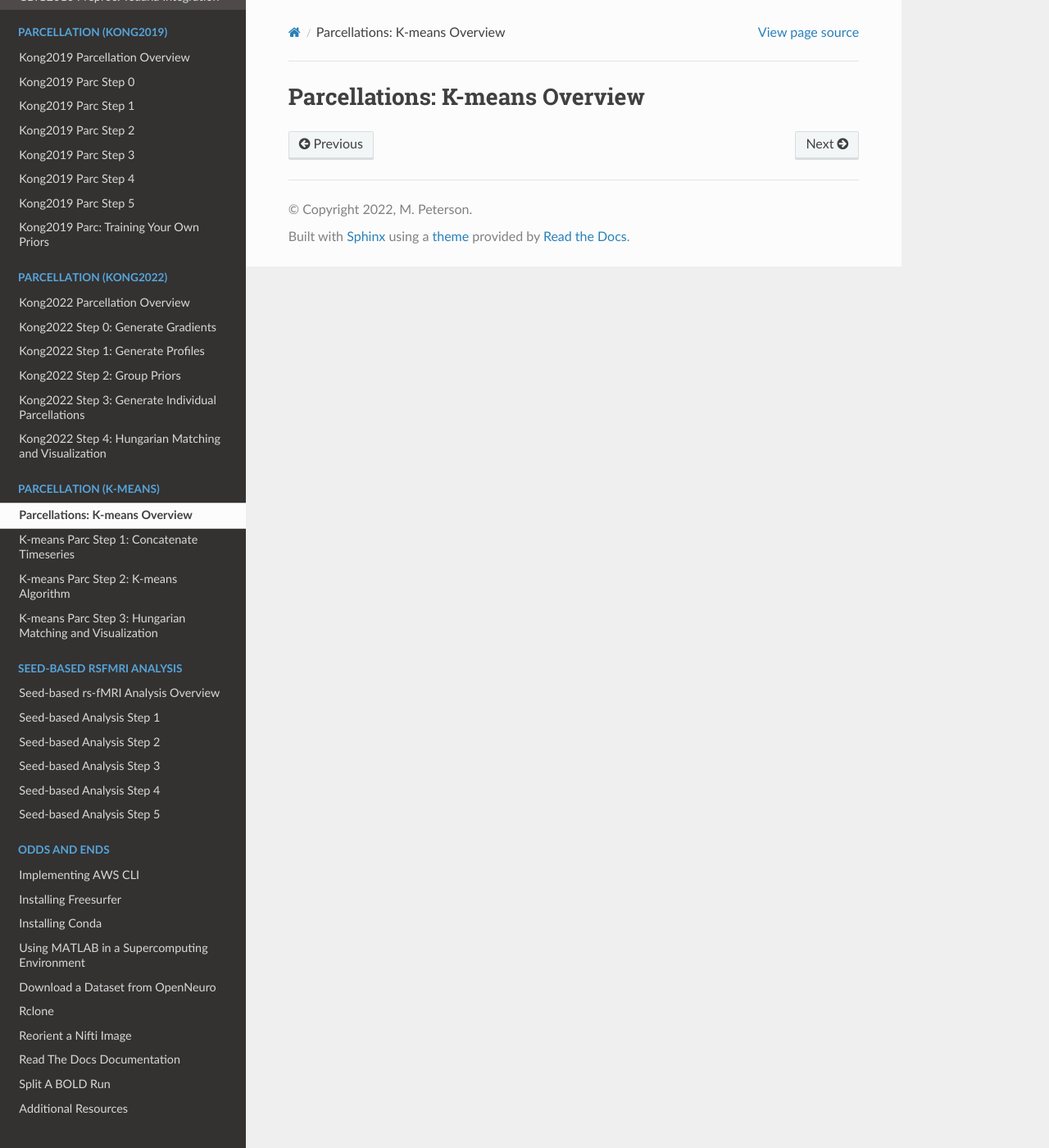
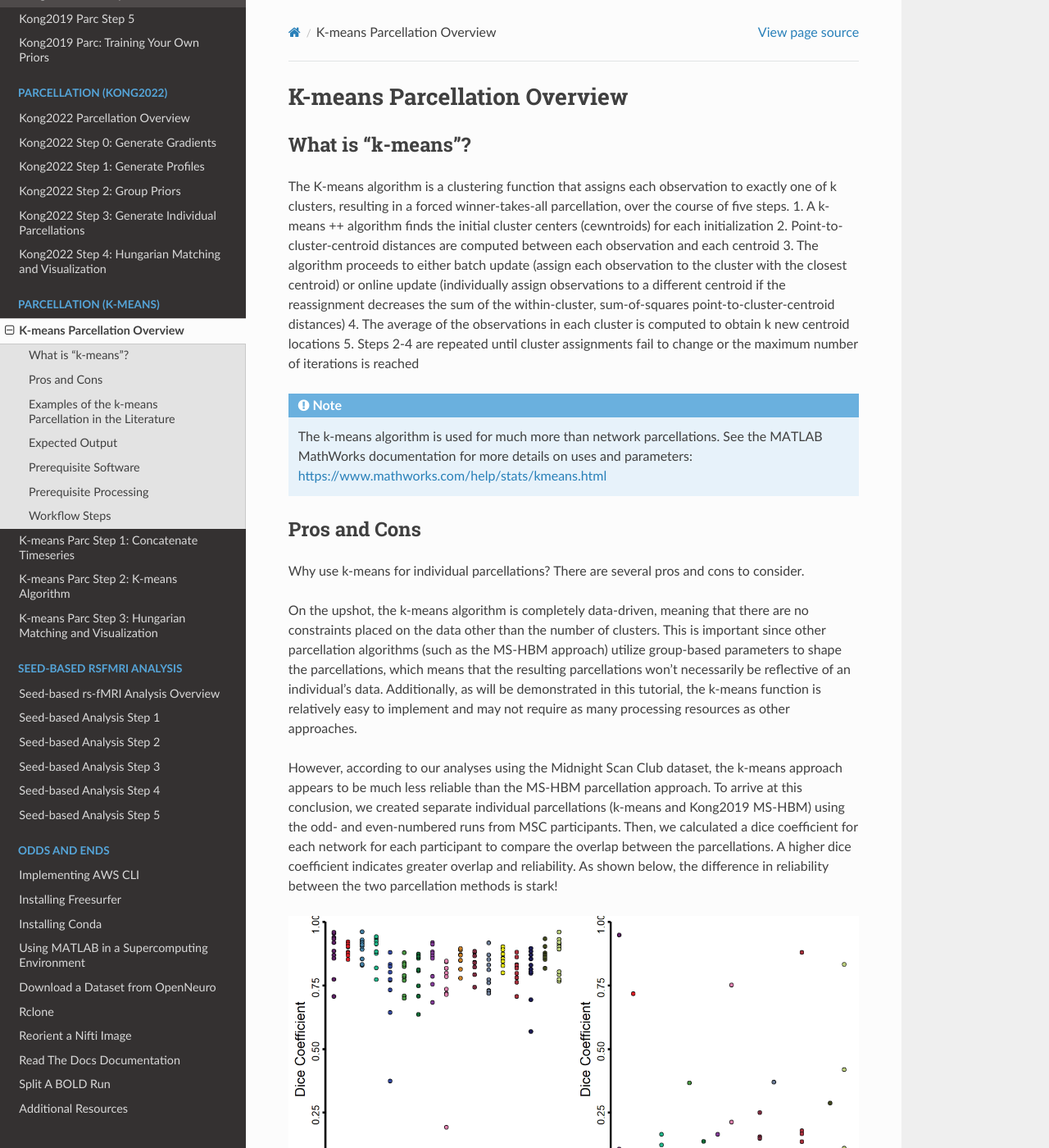
Before and after one commit to peter3200/NeuroDocs, a Sphinx documentation site: the page built from docs/source/kmeans/kmeans_ov.rst, in a window 1280 px wide and 1400 px high. Shown: the whole window at 82% size. Built offline with Sphinx 7.4.7 and the Read the Docs theme 2.0.0, drawn with Linux system fonts in a browser that asks for light colours; some of the changed text lies outside the part shown.

Commit message:
Add files via upload

```diff
--- a/docs/source/kmeans/kmeans_ov.rst
+++ b/docs/source/kmeans/kmeans_ov.rst
@@ -1,2 +1,69 @@
-Parcellations: K-means Overview
-===============================
+K-means Parcellation Overview
+=============================
+
+What is "k-means"?
+******************
+
+The K-means algorithm is a clustering function that assigns each observation to exactly one of k clusters, resulting in a forced winner-takes-all parcellation, over the course of five steps.
+1. A k-means ++ algorithm finds the initial cluster centers (cewntroids) for each initialization
+2. Point-to-cluster-centroid distances are computed between each observation and each centroid
+3. The algorithm proceeds to either batch update (assign each observation to the cluster with the closest centroid) or online update (individually assign observations to a different centroid if the reassignment decreases the sum of the within-cluster, sum-of-squares point-to-cluster-centroid distances)
+4. The average of the observations in each cluster is computed to obtain k new centroid locations
+5. Steps 2-4 are repeated until cluster assignments fail to change or the maximum number of iterations is reached
+
+.. note:: The k-means algorithm is used for much more than network parcellations. See the MATLAB MathWorks documentation for more details on uses and parameters: https://www.mathworks.com/help/stats/kmeans.html
+
+Pros and Cons
+*************
+
+Why use k-means for individual parcellations? There are several pros and cons to consider.
+
+On the upshot, the k-means algorithm is completely data-driven, meaning that there are no constraints placed on the data other than the number of clusters. This is important since other parcellation algorithms (such as the MS-HBM approach) utilize group-based parameters to shape the parcellations, which means that the resulting parcellations won't necessarily be reflective of an individual's data. Additionally, as will be demonstrated in this tutorial, the k-means function is relatively easy to implement and may not require as many processing resources as other approaches.
+
+However, according to our analyses using the Midnight Scan Club dataset, the k-means approach appears to be much less reliable than the MS-HBM parcellation approach. To arrive at this conclusion, we created separate individual parcellations (k-means and Kong2019 MS-HBM) using the odd- and even-numbered runs from MSC participants. Then, we calculated a dice coefficient for each network for each participant to compare the overlap between the parcellations. A higher dice coefficient indicates greater overlap and reliability. As shown below, the difference in reliability between the two parcellation methods is stark!
+
+.. image:: ov_1.png
+
+Examples of the k-means Parcellation in the Literature
+******************************************************
+
+The k-means method has been used previously in the literature to successfully identify the canonical language network and default networks A and B (Braga et al., 2020; Braga & Buckner, 2017; DiNicola et al., 2020).
+
+Expected Output
+***************
+
+To give the reader an idea as to what to expect, below are individual parcellations for the same individual (MSC-01, odd runs).
+
+Kong2019 MS-HBM
+
+.. image:: ov_2.png
+
+K-means
+
+.. image:: ov_3.png
+
+Prerequisite Software
+*********************
+
+We will be using the MATLAB kmeans function, so MATLAB is the main prerequisite. All other softwares are used for preprocessing or visualization.
+
+* MATLAB version r2018b
+* CBIG repository (visualization)
+* FreeSurfer (visualization)
+* HCP Workbench wb_view (visualization)
+
+Prerequisite Processing
+***********************
+
+Prior to generating the individual parcellations, we recommend generating surface reconstructions and performing any desired preprocessing steps.
+
+* FreeSurfer recon-all
+* CBIG2016 preprocessing (or any other pipeline with projection to fsaverage6 surface)
+
+Workflow Steps
+**************
+
+Once preprocessing is completed, we can begin the parcellation pipeline. The workflow consists of the following steps.
+1. Concatenate timeseries
+2. k-means function
+3. Hungarian matching and visualization
```
Also changed, not shown: docs/source/kmeans/ov_1.png (added), docs/source/kmeans/ov_2.png (added), docs/source/kmeans/ov_3.png (added).
